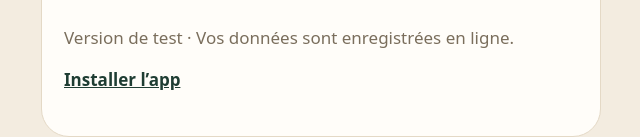
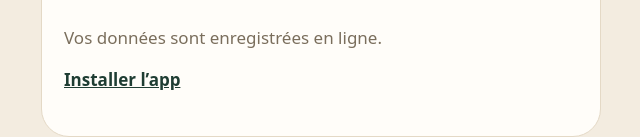
Before and after one commit to mohameddiene/lemou-et-touty, a plain HTML site: page index.html in a window 1280 px wide. Shown: the part 559-696 px from the top of the page, without its empty margins (319-959 px from the left). Drawn offline with nearby package versions, Linux system fonts and the light colour scheme.

Commit message:
Add files via upload

```diff
--- a/index.html
+++ b/index.html
@@ -58,7 +58,7 @@ textarea{min-height:96px}
 <nav id="tabs"></nav>
 <div id="top"></div>
 <main id="app"></main>
-<p class="foot">Version de test · Vos données sont enregistrées en ligne.</p>
+<p class="foot">Vos données sont enregistrées en ligne.</p>
 <p id="inst"></p>
 </div>
 <script src="https://cdn.jsdelivr.net/npm/@supabase/supabase-js@2.57.4/dist/umd/supabase.min.js"></script>
```
